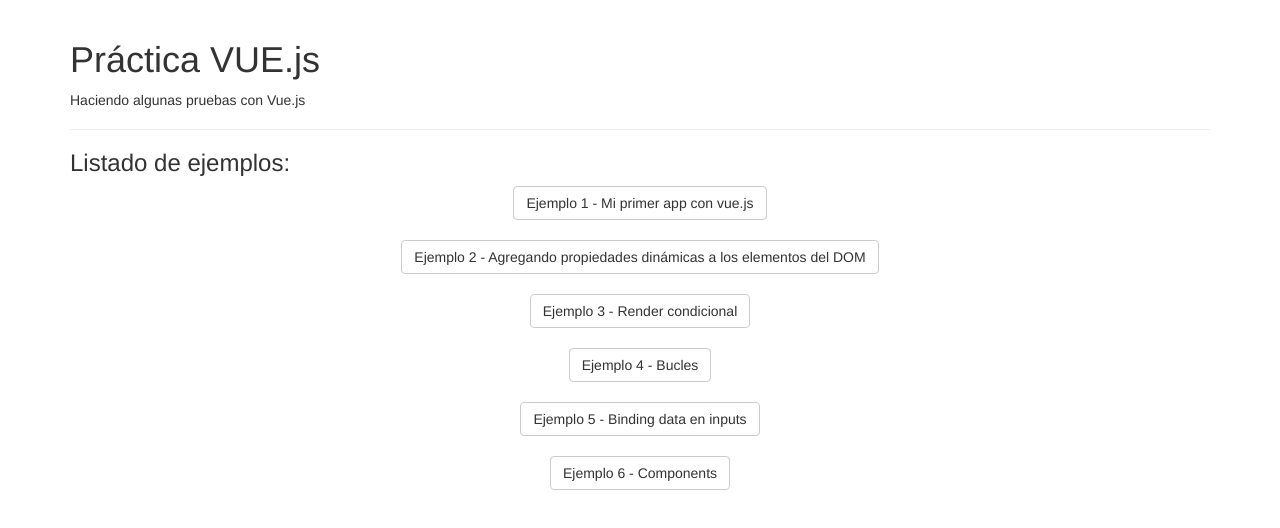
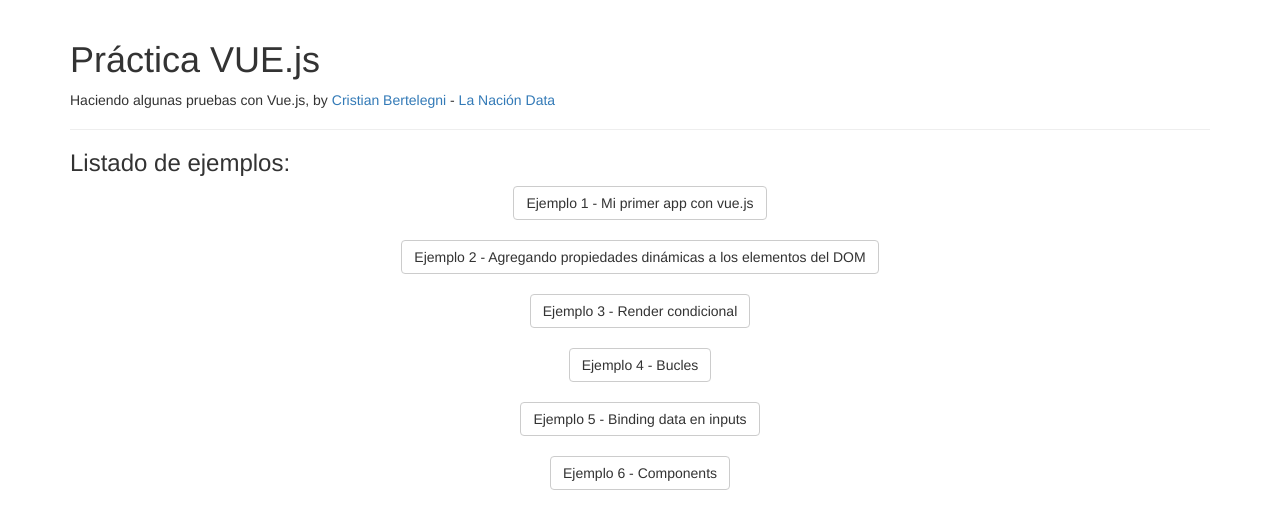
Before and after one commit to cbertelegni/taller-introduccion-vuejs, a plain HTML site: page index.html in a window 1280 px wide. Drawn offline with nearby package versions, Linux system fonts and the light colour scheme.

Commit message:
Update 2017-04-07T20:55:23.413Z

```diff
--- a/index.html
+++ b/index.html
@@ -34,7 +34,7 @@
 
     <div class="page-header">
         <h1>Práctica VUE.js</h1>
-        <p>Haciendo algunas pruebas con Vue.js</p>
+        <p>Haciendo algunas pruebas con Vue.js, by <a href="https://twitter.com/cbertelegni" target="_blank">Cristian Bertelegni</a> - <a href="https://twitter.com/lndata" target="_blank">La Nación Data</a></p>
     </div>
 
 
```
